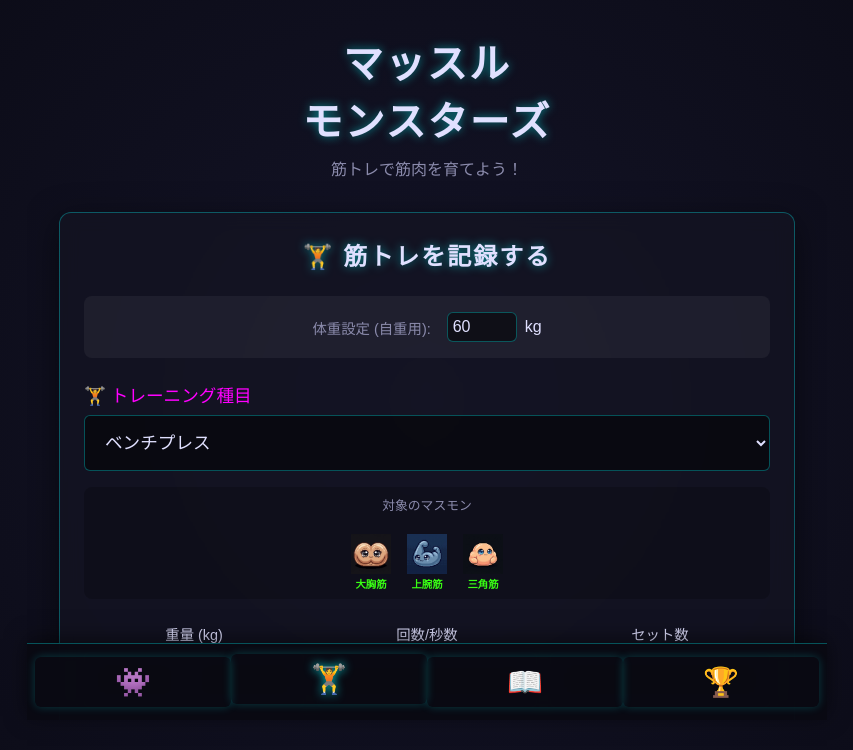
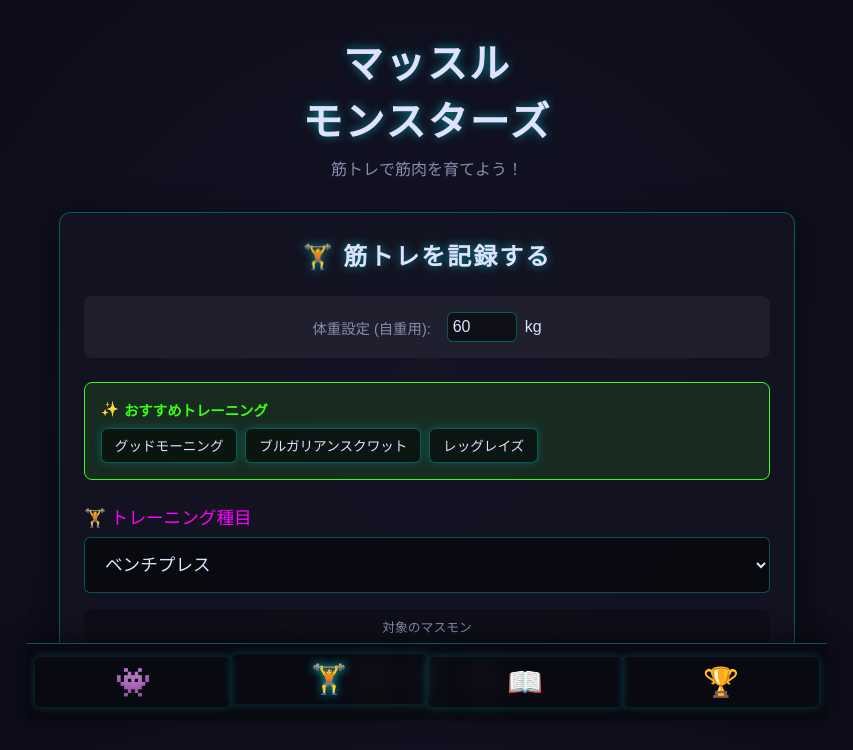
Before and after one commit to Uchu-Kurage/muscle_monsters, a React (Vite) app: page / in a window 1280 px wide. Both pictures are taken after a click on the button "🏋️". Shown: the top 750 px of the page, without its empty margins (213-1066 px from the left). Built offline with nearby package versions, Linux system fonts and the light colour scheme; a web font is replaced by a local one.

Commit message:
Add recommended exercises to record tab that exclude recovering muscles

```diff
--- a/src/App.tsx
+++ b/src/App.tsx
@@ -1,4 +1,4 @@
-import { useState, useEffect } from 'react';
+import { useState, useEffect, useMemo } from 'react';
 import { Tooltip } from 'react-tooltip';
 import 'react-tooltip/dist/react-tooltip.css';
 import './index.css';
@@ -811,6 +811,19 @@ function App() {
     }
   };
 
+  const recommendedExercises = useMemo(() => {
+    const safeExercises = EXERCISES.filter(ex => {
+      return ex.targets.every(target => {
+        const mStats = stats[target.muscle];
+        const requiredRecoveryMs = MUSCLE_RECOVERY_HOURS[target.muscle] * 60 * 60 * 1000;
+        const timeSinceLastTraining = Date.now() - (mStats?.lastTrainedAt || 0);
+        return !((mStats?.lastTrainedAt || 0) > 0 && timeSinceLastTraining < requiredRecoveryMs);
+      });
+    });
+    // Shuffle safely inside useMemo so it only changes when stats change
+    return safeExercises.sort(() => 0.5 - Math.random()).slice(0, 3);
+  }, [stats]);
+
   return (
     <>
     <div className="main-content">
@@ -984,6 +997,33 @@ function App() {
           <form onSubmit={handleRecord} style={{ display: 'flex', flexDirection: 'column', gap: '1.5rem', alignItems: 'center' }}>
 
             <div style={{ display: 'flex', flexDirection: 'column', gap: '0.5rem', width: '100%' }}>
+              {recommendedExercises.length > 0 && (
+                <div style={{ background: 'rgba(57, 255, 20, 0.1)', padding: '1rem', borderRadius: '8px', border: '1px solid #39ff14', marginBottom: '1rem' }}>
+                  <div style={{ fontSize: '0.9rem', color: '#39ff14', fontWeight: 'bold', marginBottom: '0.5rem', display: 'flex', alignItems: 'center', gap: '5px' }}>
+                    <span>✨</span> おすすめトレーニング
+                  </div>
+                  <div style={{ display: 'flex', gap: '0.5rem', flexWrap: 'wrap' }}>
+                    {recommendedExercises.map(ex => (
+                      <button
+                        key={ex.id}
+                        type="button"
+                        onClick={() => setSelectedExerciseId(ex.id)}
+                        style={{
+                          padding: '0.4rem 0.8rem',
+                          fontSize: '0.85rem',
+                          background: selectedExerciseId === ex.id ? 'var(--btn-hover-bg)' : 'rgba(0,0,0,0.5)',
+                          color: selectedExerciseId === ex.id ? 'var(--btn-hover-text)' : 'var(--text-primary)',
+                          border: `1px solid ${selectedExerciseId === ex.id ? '#39ff14' : 'var(--border-color)'}`,
+                          textTransform: 'none'
+                        }}
+                      >
+                        {ex.name}
+                      </button>
+                    ))}
+                  </div>
+                </div>
+              )}
+
               <label style={{ fontSize: '1.1rem', color: 'var(--text-accent)' }}>🏋️ トレーニング種目</label>
               <select
                 value={selectedExerciseId}
```
